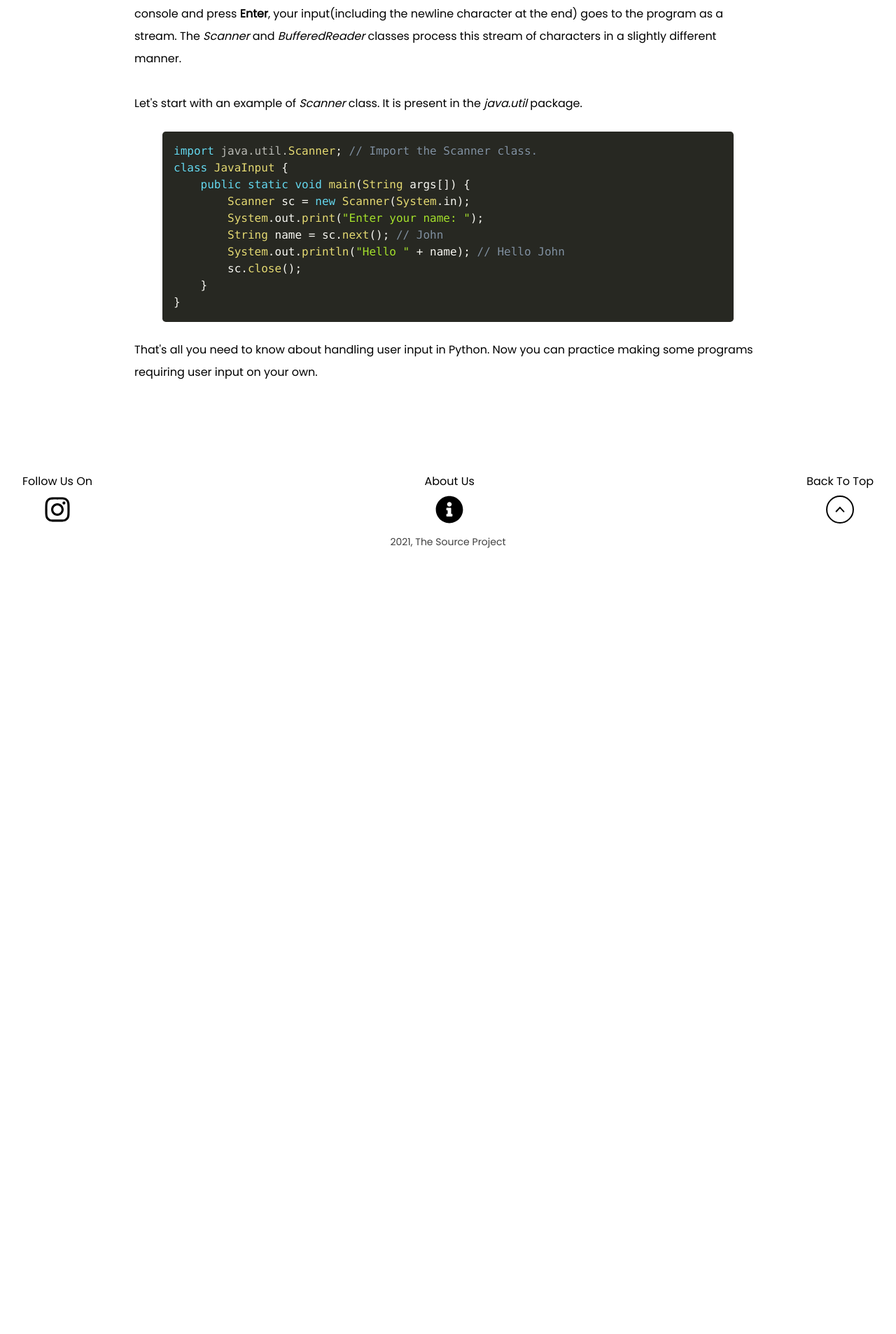
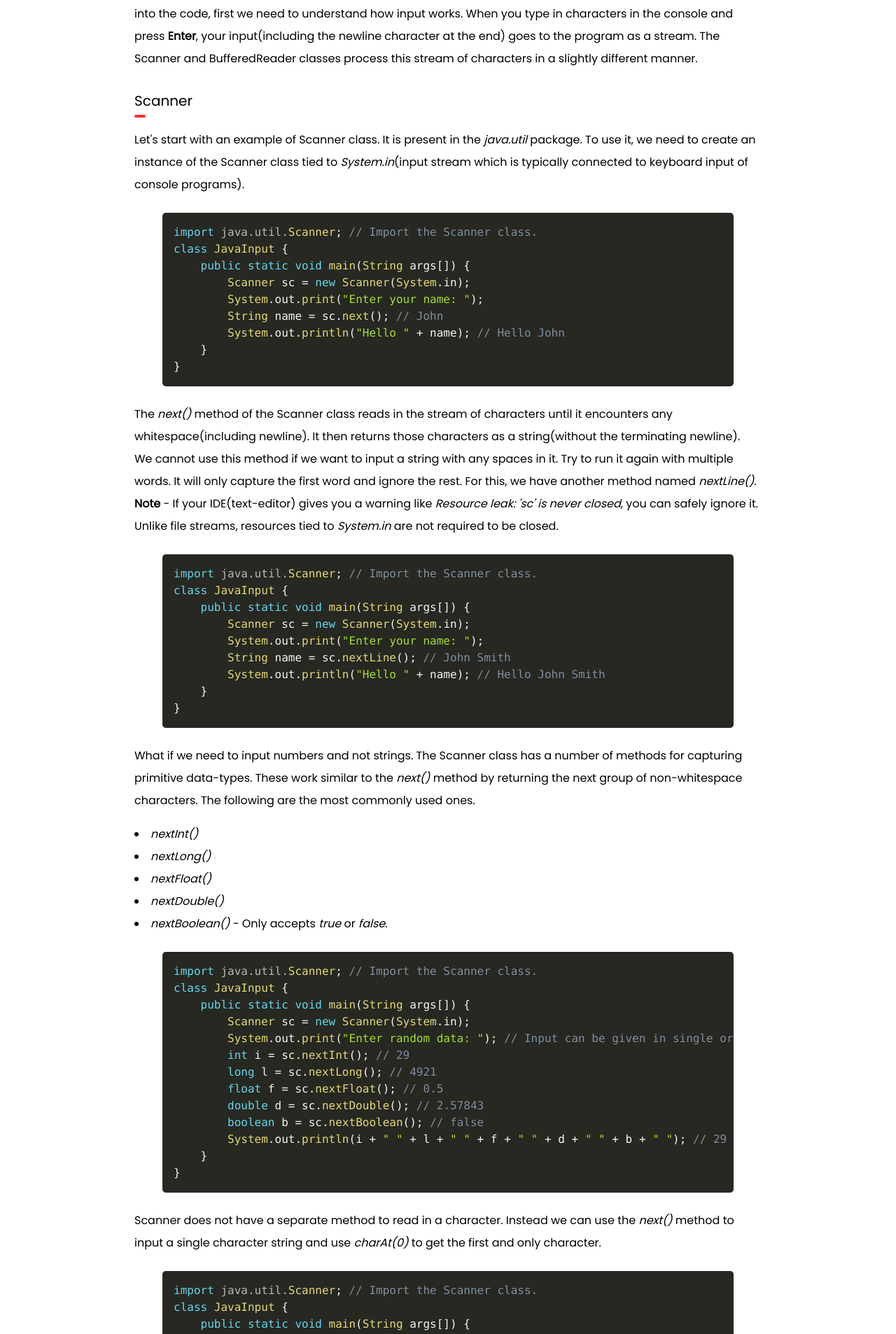
Before and after one commit to thesourceproject/thesourceproject.github.io, a Nuxt app: page /article/10 in a window 1280 px wide. Shown: the part 586-2492 px from the top of the page at 70% size. Before the commit the page ends 1387 px from the top, so only its background shows below. Built offline with nearby package versions, Linux system fonts and the light colour scheme; a web font is replaced by a local one.

Commit message:
article 10 update

```diff
--- a/pages/article/10.vue
+++ b/pages/article/10.vue
@@ -19,13 +19,24 @@
         <div class="w-6 h-1 bg-background-2 rounded-full"></div>
       </div>
       <p class="mt-8">
-        Before we dive into the code, first we need to understand how input
-        works. When you type in characters in the console and press
+        This tutorial assumes that you have some basic understanding of Java
+        particularly data-types. Before we dive into the code, first we need to
+        understand how input works. When you type in characters in the console
+        and press
         <strong>Enter</strong>, your input(including the newline character at
-        the end) goes to the program as a stream. The <em>Scanner</em> and
-        <em>BufferedReader</em> classes process this stream of characters in a
-        slightly different manner.<br /><br />Let's start with an example of
-        <em>Scanner</em> class. It is present in the <em>java.util</em> package.
+        the end) goes to the program as a stream. The Scanner and BufferedReader
+        classes process this stream of characters in a slightly different
+        manner.
+      </p>
+      <div class="mt-6 flex flex-col">
+        <h3 class="text-xl">Scanner</h3>
+        <div class="w-4 h-1 bg-background-2 rounded-full"></div>
+      </div>
+      <p class="mt-4">
+        Let's start with an example of Scanner class. It is present in the
+        <em>java.util</em> package. To use it, we need to create an instance of
+        the Scanner class tied to <em>System.in</em>(input stream which is
+        typically connected to keyboard input of console programs).
       </p>
       <CodeSnippet
         code='import java.util.Scanner; // Import the Scanner class.
@@ -35,14 +46,89 @@ class JavaInput {
         System.out.print("Enter your name: ");
         String name = sc.next(); // John
         System.out.println("Hello " + name); // Hello John
-        sc.close();
     }
 }'
         lang="language-java"
       />
       <p>
-        That's all you need to know about handling user input in Python. Now you
-        can practice making some programs requiring user input on your own.
+        The <em>next()</em> method of the Scanner class reads in the stream of
+        characters until it encounters any whitespace(including newline). It
+        then returns those characters as a string(without the terminating
+        newline).<br />
+        We cannot use this method if we want to input a string with any spaces
+        in it. Try to run it again with multiple words. It will only capture the
+        first word and ignore the rest. For this, we have another method named
+        <em>nextLine()</em>.<br />
+        <strong>Note</strong> - If your IDE(text-editor) gives you a warning
+        like <em>Resource leak: 'sc' is never closed</em>, you can safely ignore
+        it. Unlike file streams, resources tied to <em>System.in</em> are not
+        required to be closed.
+      </p>
+      <CodeSnippet
+        code='import java.util.Scanner; // Import the Scanner class.
+class JavaInput {
+    public static void main(String args[]) {
+        Scanner sc = new Scanner(System.in);
+        System.out.print("Enter your name: ");
+        String name = sc.nextLine(); // John Smith
+        System.out.println("Hello " + name); // Hello John Smith
+    }
+}'
+        lang="language-java"
+      />
+      <p>
+        What if we need to input numbers and not strings. The Scanner class has
+        a number of methods for capturing primitive data-types. These work
+        similar to the <em>next()</em> method by returning the next group of
+        non-whitespace characters. The following are the most commonly used
+        ones.
+      </p>
+      <ul class="mt-4 list-disc list-inside">
+        <li><em>nextInt()</em></li>
+        <li><em>nextLong()</em></li>
+        <li><em>nextFloat()</em></li>
+        <li><em>nextDouble()</em></li>
+        <li>
+          <em>nextBoolean()</em> - Only accepts <em>true</em> or <em>false</em>.
+        </li>
+      </ul>
+      <CodeSnippet
+        code='import java.util.Scanner; // Import the Scanner class.
+class JavaInput {
+    public static void main(String args[]) {
+        Scanner sc = new Scanner(System.in);
+        System.out.print("Enter random data: "); // Input can be given in single or multiple lines.
+        int i = sc.nextInt(); // 29
+        long l = sc.nextLong(); // 4921
+        float f = sc.nextFloat(); // 0.5
+        double d = sc.nextDouble(); // 2.57843
+        boolean b = sc.nextBoolean(); // false
+        System.out.println(i + " " + l + " " + f + " " + d + " " + b + " "); // 29 4921 0.5 2.57843 false
+    }
+}'
+        lang="language-java"
+      />
+      <p>
+        Scanner does not have a separate method to read in a character. Instead
+        we can use the <em>next()</em> method to input a single character string
+        and use <em>charAt(0)</em> to get the first and only character.
+      </p>
+      <CodeSnippet
+        code='import java.util.Scanner; // Import the Scanner class.
+class JavaInput {
+    public static void main(String args[]) {
+        Scanner sc = new Scanner(System.in);
+        System.out.print("Enter a single character: ");
+        char c = sc.next().charAt(0); // A
+        System.out.println(c); // A
+    }
+}'
+        lang="language-java"
+      />
+      <p>
+        Scanner does not have a separate method to read in a character. Instead
+        we can use the <em>next()</em> method to input a single character string
+        and use <em>charAt(0)</em> to get the first and only character.
       </p>
     </article>
   </main>
```
